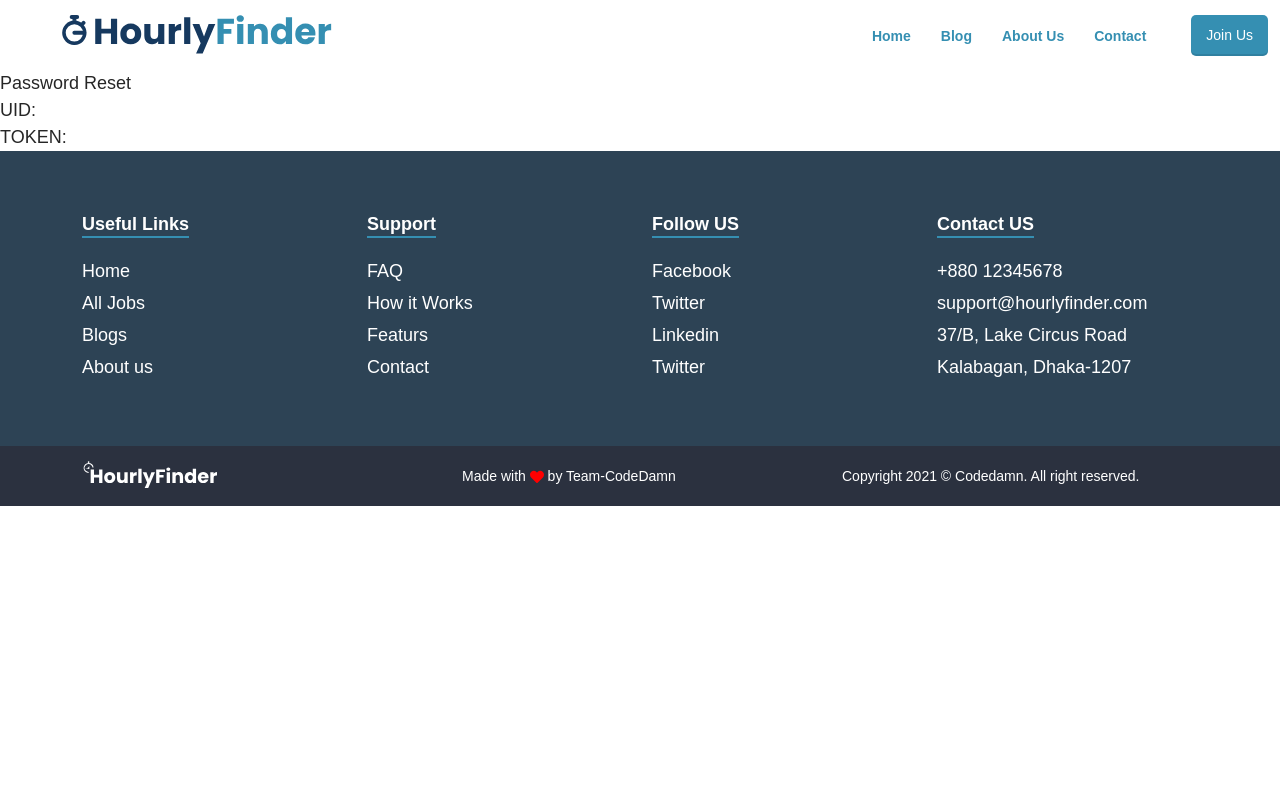
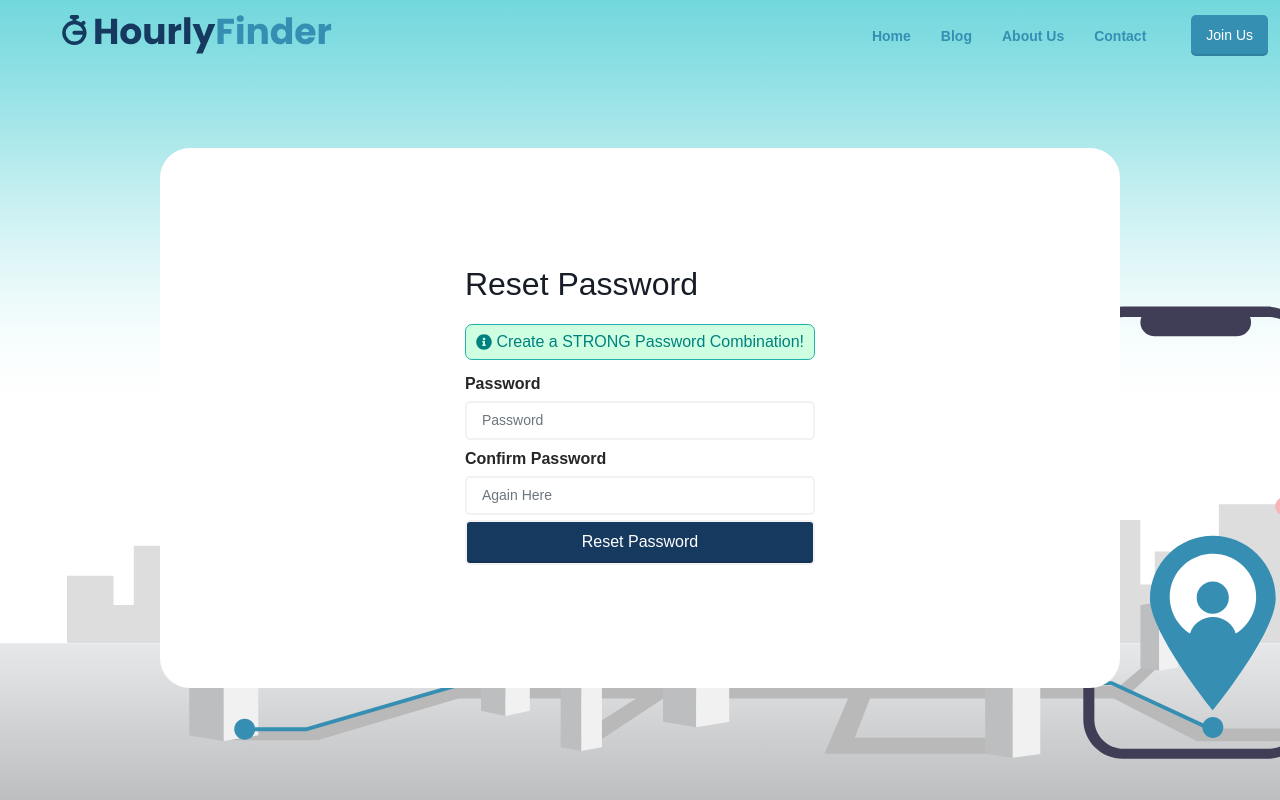
Before and after one commit to Rashed360/hourly-finder, a React (Create React App) app: page /password-reset in a window 1280 px wide. Shown: the top 800 px of the page. Built offline with nearby package versions, Linux system fonts and the light colour scheme; no server answers.

Commit message:
Account activate & Password Reset Form Design, Validation

```diff
--- a/src/components/auth/AccountActivate.js
+++ b/src/components/auth/AccountActivate.js
@@ -1,12 +1,80 @@
-import { useParams } from 'react-router-dom'
+import { Navigate, useParams } from 'react-router-dom'
+import { Field, Form, Formik } from 'formik'
+import { FaInfoCircle } from 'react-icons/fa'
 
 const AccountActivate = () => {
 	const { uid, token } = useParams()
+	const initialValues = {
+		passwordCheck: false,
+	}
+
+	const onSubmitHandle = async values => {
+		console.log('Activate', values)
+	}
+
+	const validateHandle = values => {
+		const errors = {}
+		if (!values.passwordCheck) {
+			errors.passwordCheck = 'Check to Activate'
+		}
+		return errors
+	}
+
 	return (
-		<div>
-            <p>Account Activate</p>
-			<p>UID: {uid}</p>
-			<p>TOKEN: {token}</p>
+		<div className='registration-area'>
+			<div className='registration-box'>
+				<div className='flex_center_around hh-100'>
+					{/* {token === undefined ? ( */}
+					{false ? (
+						<Navigate to='/' />
+					) : (
+						<div className='form'>
+							<h2>Activate Account</h2>
+							<Formik initialValues={initialValues} onSubmit={onSubmitHandle} validate={validateHandle}>
+								{({ values, touched, handleChange, handleSubmit, handleReset }) => (
+									<Form onSubmit={handleSubmit} onReset={handleReset}>
+										<>
+											<p className='msg_notify error'>
+												<FaInfoCircle /> Check consent and press activate.
+											</p>
+
+											<div className='form-check form-field stay-login mt-30'>
+												<Field
+													name='passwordCheck'
+													type='checkbox'
+													className='form-check-input'
+													checked={values.passwordCheck}
+													onChange={handleChange}
+												/>
+												<label
+													htmlFor='passwordCheck'
+													className={
+														touched.passwordCheck
+															? values.passwordCheck
+																? 'text-success'
+																: 'text-danger'
+															: null
+													}
+												>
+													{touched.passwordCheck
+														? values.passwordCheck
+															? 'Yes, Activate my account'
+															: "Don't Activate my account"
+														: 'Are you sure to activate?'}
+												</label>
+											</div>
+										</>
+
+										<div className='form-field'>
+											<input type='submit' value='Activate Account' className='btn submit' />
+										</div>
+									</Form>
+								)}
+							</Formik>
+						</div>
+					)}
+				</div>
+			</div>
 		</div>
 	)
 }
--- a/src/components/auth/Login.js
+++ b/src/components/auth/Login.js
@@ -23,7 +23,7 @@ const mapStateToProps = state => {
 }
 
 const Login = props => {
-	const { headerColorChange } = props
+	const { authLogin, headerColorChange } = props
 	const navigate = useNavigate()
 
 	useEffect(() => {
@@ -37,15 +37,7 @@ const Login = props => {
 	}
 
 	const onSubmitHandle = (values, { resetForm }) => {
-		props.authLogin(values.email, values.password)
-		console.log('here')
-		if (props?.authFailedMsg === null) {
-			resetForm(initialValues)
-			navigate('/')
-			console.log('navigate')
-		} else {
-			console.log(props?.authFailedMsg)
-		}
+		authLogin(values.email, values.password)
 	}
 
 	const validateHandle = values => {
--- a/src/components/auth/PasswordReset.js
+++ b/src/components/auth/PasswordReset.js
@@ -1,12 +1,111 @@
-import { useParams } from 'react-router-dom'
+import { Navigate, useParams } from 'react-router-dom'
+import { Field, Form, Formik } from 'formik'
+import { FaInfoCircle } from 'react-icons/fa'
 
 const PasswordReset = () => {
 	const { uid, token } = useParams()
+	const initialValues = {
+		password: '',
+		passwordConfirm: '',
+	}
+
+	const onSubmitHandle = async values => {
+		console.log('Register', values)
+	}
+
+	const validateHandle = values => {
+		const errors = {}
+
+		if (!values.password) {
+			errors.password = 'Field is Required'
+		} else if (values.password.length < 8) {
+			errors.password = 'Must be atleast 8 characters long'
+		}
+
+		if (!values.passwordConfirm) {
+			errors.passwordConfirm = 'Field is Required'
+		} else if (values.password !== values.passwordConfirm) {
+			errors.passwordConfirm = "Passwords doesn't match"
+		} else if (values.password.length < 8) {
+			errors.passwordConfirm = 'Must be atleast 8 characters long'
+		}
+
+		return errors
+	}
 	return (
-		<div>
-			<p>Password Reset</p>
-			<p>UID: {uid}</p>
-			<p>TOKEN: {token}</p>
+		<div className='registration-area'>
+			<div className='registration-box'>
+				<div className='flex_center_around hh-100'>
+					{/* {token === undefined ? ( */}
+					{false ? (
+						<Navigate to='/' />
+					) : (
+						<div className='form'>
+							<h2>Reset Password</h2>
+							<Formik initialValues={initialValues} onSubmit={onSubmitHandle} validate={validateHandle}>
+								{({ values, errors, touched, handleChange, handleSubmit, handleReset }) => (
+									<Form onSubmit={handleSubmit} onReset={handleReset}>
+										<>
+											<p className='msg_notify'>
+												<FaInfoCircle /> Create a STRONG Password Combination!
+											</p>
+											<div className='form-field email'>
+												<label htmlFor='password'>Password</label>
+												<Field
+													name='password'
+													type='password'
+													className={
+														touched.password
+															? errors.password
+																? 'form-control is-invalid'
+																: 'form-control is-valid'
+															: 'form-control'
+													}
+													value={values.password}
+													onChange={handleChange}
+													placeholder='Password'
+												/>
+												{touched.password && errors.password ? (
+													<div className='invalid-feedback'>{errors.password}</div>
+												) : (
+													<div className='valid-feedback'>Strong Password!</div>
+												)}
+											</div>
+
+											<div className='form-field email'>
+												<label htmlFor='passwordConfirm'>Confirm Password</label>
+												<Field
+													name='passwordConfirm'
+													type='password'
+													className={
+														touched.passwordConfirm
+															? errors.passwordConfirm
+																? 'form-control is-invalid'
+																: 'form-control is-valid'
+															: 'form-control'
+													}
+													value={values.passwordConfirm}
+													onChange={handleChange}
+													placeholder='Again Here'
+												/>
+												{touched.passwordConfirm && errors.passwordConfirm ? (
+													<div className='invalid-feedback'>{errors.passwordConfirm}</div>
+												) : (
+													<div className='valid-feedback'>Password Matched!</div>
+												)}
+											</div>
+										</>
+
+										<div className='form-field'>
+											<input type='submit' value='Reset Password' className='btn submit' />
+										</div>
+									</Form>
+								)}
+							</Formik>
+						</div>
+					)}
+				</div>
+			</div>
 		</div>
 	)
 }
--- a/src/components/auth/Register.js
+++ b/src/components/auth/Register.js
@@ -133,7 +133,7 @@ const Register = props => {
 									<Form onSubmit={handleSubmit} onReset={handleReset} style={{ height: '300px' }}>
 										{step.current === 2 && (
 											<>
-												<p className='msg'>
+												<p className='msg_notify'>
 													<FaInfoCircle /> What should we call you?
 												</p>
 												<div className='form-field email'>
@@ -187,7 +187,7 @@ const Register = props => {
 
 										{step.current === 3 && (
 											<>
-												<p className='msg'>
+												<p className='msg_notify'>
 													<FaInfoCircle /> {values.firstName === '' ? 'User' : values.firstName}, What's your
 													Email?
 												</p>
@@ -239,7 +239,7 @@ const Register = props => {
 										)}
 										{step.current === 4 && (
 											<>
-												<p className='msg'>
+												<p className='msg_notify'>
 													<FaInfoCircle /> Create a STRONG Password!
 												</p>
 												<div className='form-field email'>
@@ -309,11 +309,11 @@ const Register = props => {
 												</div>
 
 												{values.accountType === '' ? (
-													<p className='msg error'>
+													<p className='msg_notify error'>
 														<FaInfoCircle /> Select any category!
 													</p>
 												) : (
-													<p className='msg'>
+													<p className='msg_notify'>
 														<FaInfoCircle />{' '}
 														{values.accountType === '1'
 															? 'I am Looking for Jobs'
@@ -325,16 +325,16 @@ const Register = props => {
 										{step.current === 5 && (
 											<>
 												{authFailedMsg ? (
-													<p className='msg error'>
+													<p className='msg_notify error'>
 														<FaInfoCircle /> {authFailedMsg}
 													</p>
 												) : authSuccessMsg ? (
-													<p className='msg'>
+													<p className='msg_notify'>
 														<FaInfoCircle /> Account Creation Successful. Check your inbox for activation
 														link!
 													</p>
 												) : (
-													<p className='msg'>
+													<p className='msg_notify'>
 														<FaInfoCircle /> Info Summary!
 													</p>
 												)}
--- a/src/style/defaults.css
+++ b/src/style/defaults.css
@@ -12,6 +12,14 @@ html::-webkit-scrollbar-thumb:hover {
 }
 html::-webkit-scrollbar-track {
 	background-color: var(--bgColor5);
+}
+
+/* Width & Height */
+.ww-100 {
+	width: 100%;
+}
+.hh-100 {
+	height: 100%;
 }
 /* Margin Top */
 .mt-10 {
@@ -146,6 +154,12 @@ html::-webkit-scrollbar-track {
 	font-size: 100px;
 }
 
+.flex_center_around {
+	display: flex;
+	justify-content: space-around;
+	align-items: center
+}
+
 /* Common CSS */
 
 /* Google Fonts (Poppins) */
--- a/src/style/index.css
+++ b/src/style/index.css
@@ -1052,7 +1052,7 @@ h2.contact-title,
 	position: relative;
 	width: 100%;
 }
-.registration-form .form .msg {
+.msg_notify {
 	color: teal;
 	padding: 5px 10px;
 	border-radius: 7px;
@@ -1062,7 +1062,7 @@ h2.contact-title,
 	margin-top: 20px;
 	margin-bottom: 10px;
 }
-.registration-form .form .msg.error {
+.msg_notify.error {
 	color: #e19b69;
 	background-color: #fbf5df;
 	border: 1px solid #fdd5b8;
@@ -3027,3 +3027,11 @@ h3.right-bar-title {
 	}
 }
 /* -------------------------Simplle Loader End--------------------- */
+.activation_box {
+	width: 600px;
+	height: 400px;
+	background: #ffffff;
+	border: 1px solid #96bea4;
+	box-shadow: 1px 1px 0px 1px #96bea4;
+	border-radius: 10px;
+}
```
